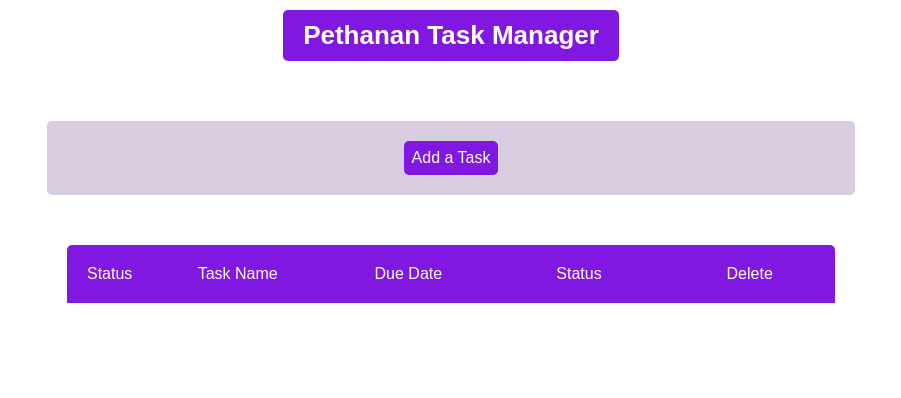
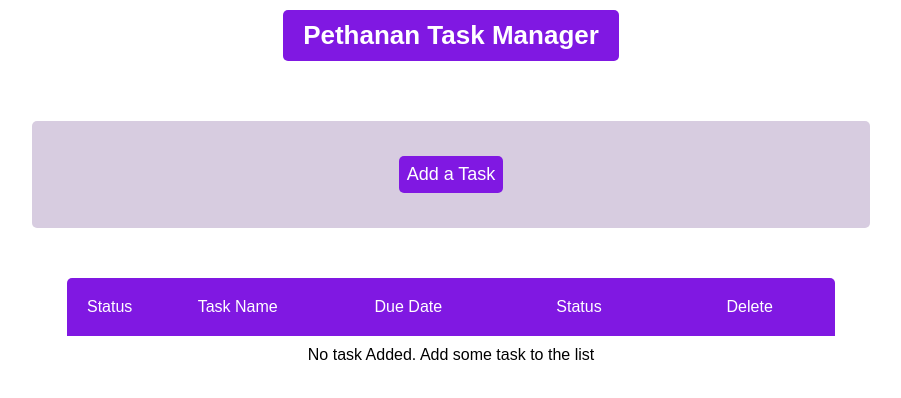
Before and after one commit to Pethanan/task-manager, a React (Create React App) app: page / in a window 1280 px wide. Shown: the top 398 px of the page, without its empty margins (189-1090 px from the left). Built offline with nearby package versions, Linux system fonts and the light colour scheme; a web font is replaced by a local one.

Commit message:
some logic additions

```diff
--- a/src/components/Task.js
+++ b/src/components/Task.js
@@ -25,7 +25,7 @@ const Task = ({ task }) => {
   const dueDateYear = dueDate.getFullYear();
   const dueDateDate = dueDate.getDate();
 
-  const dueDateStr = `${dueDateDate} ${dueDateMonth} ${dueDateYear}`;
+  const dueDateStr = `${dueDateDate}-${dueDateMonth}-${dueDateYear}`;
 
   const tasksContext = useContext(tasksCtx);
 
--- a/src/components/TaskForm.css
+++ b/src/components/TaskForm.css
@@ -6,11 +6,13 @@
   left: 50%;
   transform: translateX(-50%);
   margin: 10px 0;
-  padding: 20px;
+  padding: 35px;
 }
 
 .task-form {
   margin-top: 20px;
+  padding: 20px;
+  padding-bottom: 0;
 }
 .task-form__label {
   margin: 0 10px 0 0;
@@ -22,7 +24,7 @@
   margin: 0 10px 0 0;
 }
 .task-form__controls:focus {
-  background-color: rgba(188, 145, 228, 0.603);
+  background-color: rgba(221, 207, 233, 0.603);
 }
 
 .task-form button {
@@ -47,6 +49,7 @@
 }
 
 .add-task-enable-btn {
+  font-size: 18px;
   padding: 8px;
   background-color: rgb(128, 24, 226);
   color: white;
--- a/src/components/TasksList.css
+++ b/src/components/TasksList.css
@@ -12,6 +12,7 @@
 }
 
 .tasks-list__container header {
+  font-size: 17px;
   padding: 20px 0;
   background-color: rgb(128, 24, 226);
   color: white;
--- a/src/components/TasksList.js
+++ b/src/components/TasksList.js
@@ -18,7 +18,12 @@ const TasksList = () => {
         <p>Status</p>
         <p>Delete</p>
       </header>
-      {tasksList}
+      {tasksList && tasksList}
+      {tasksList.length === 0 && (
+        <p style={{ paddingTop: "10px" }}>
+          No task Added. Add some task to the list
+        </p>
+      )}
     </div>
   );
 };
```
